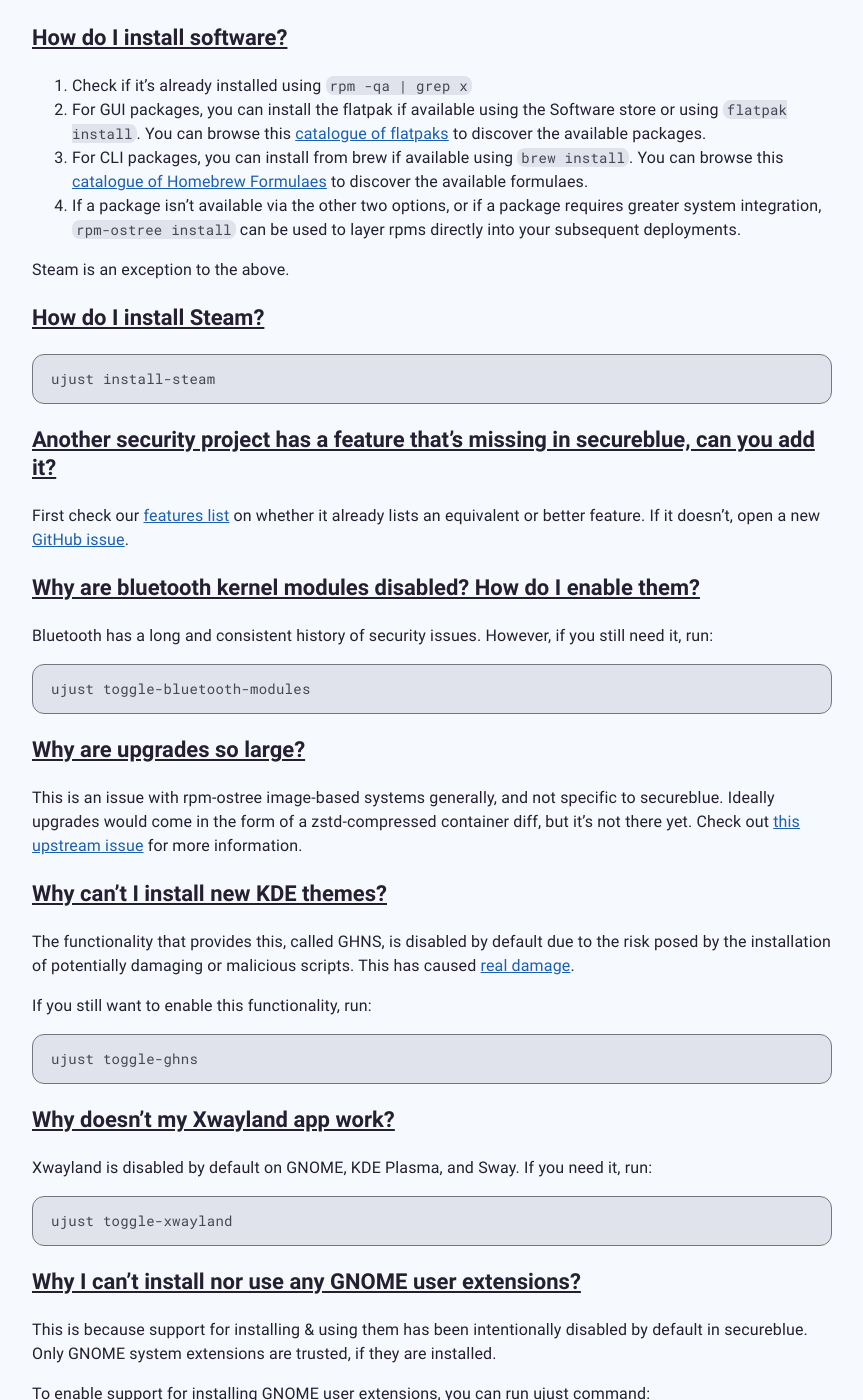
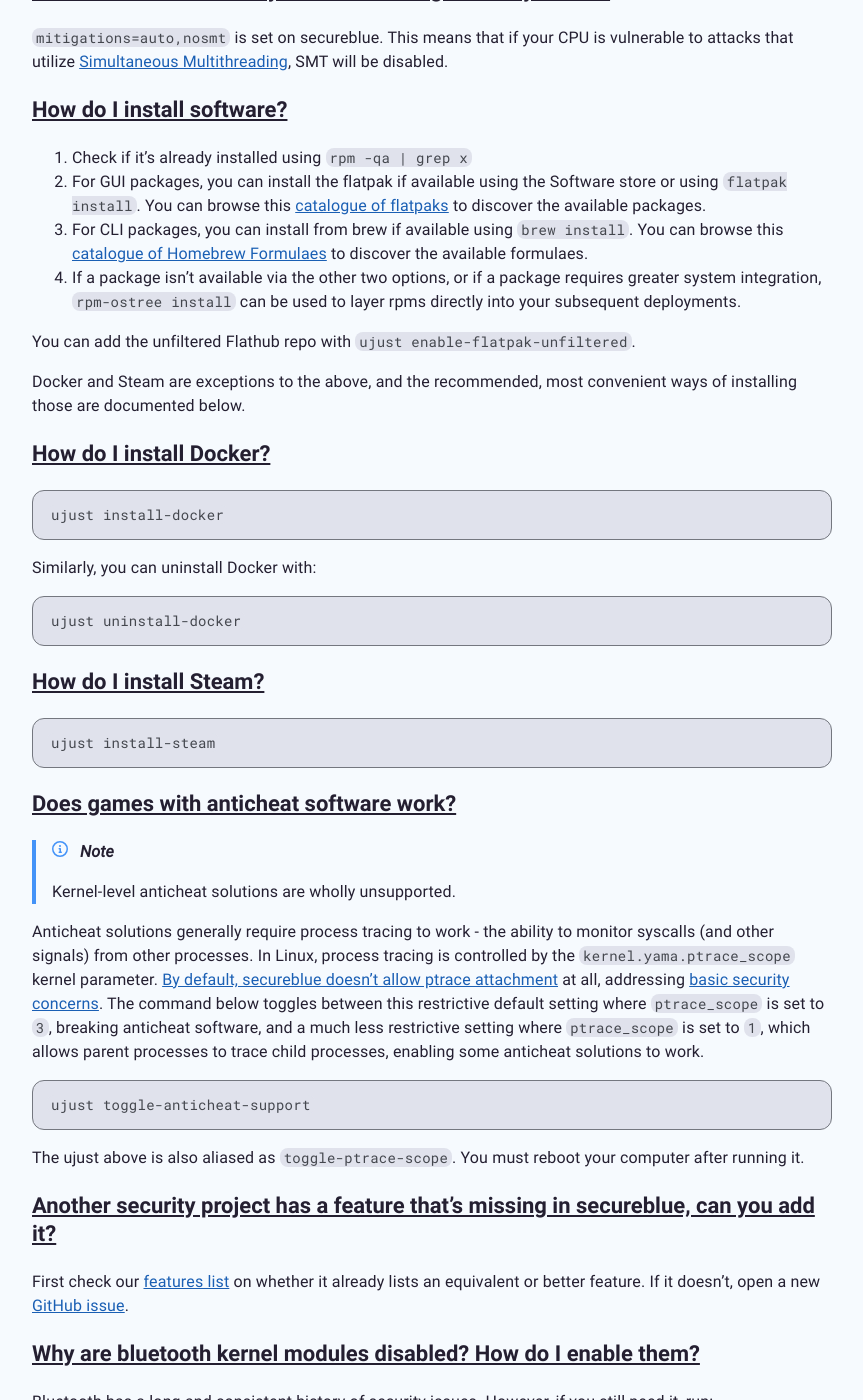
Before and after one commit to secureblue/secureblue.github.io, a Jekyll site: the page built from content/FAQ.md, in a window 1280 px wide and 1400 px high, scrolled down 1539 px. Shown: the whole window, without its empty margins (208-1071 px from the left). Built offline with Jekyll 4.4.1, drawn with Linux system fonts in a browser that asks for light colours; some of the changed text lies outside the part shown.

Commit message:
docs: document 4 more ujusts

````diff
--- a/content/FAQ.md
+++ b/content/FAQ.md
@@ -17,6 +17,9 @@
 - [On secureblue half of my CPU cores are gone. Why is this?](#smt)
 - [How do I install software?](#software)
 - [How do I install Steam?](#steam)
+- [Does games with anticheat software work?](#anticheat)
+- [How do I install Docker?](#docker)
+- [userns]
 - [Another security project has a feature that's missing in secureblue, can you add it?](#feature-request)
 - [Why are bluetooth kernel modules disabled? How do I enable them?](#bluetooth)
 - [Why are upgrades so large?](#upgrade-size)
@@ -73,7 +76,22 @@
 3. For CLI packages, you can install from brew if available using `brew install`. You can browse this [catalogue of Homebrew Formulaes](https://formulae.brew.sh) to discover the available formulaes.
 4. If a package isn't available via the other two options, or if a package requires greater system integration, `rpm-ostree install` can be used to layer rpms directly into your subsequent deployments.
 
-Steam is an exception to the above.
+You can add the unfiltered Flathub repo with `ujust enable-flatpak-unfiltered`.
+
+Docker and Steam are exceptions to the above, and the recommended, most convenient ways of installing those are documented below.
+
+### [How do I install Docker?](#docker)
+{: #docker}
+
+```
+ujust install-docker
+```
+
+Similarly, you can uninstall Docker with:
+
+```
+ujust uninstall-docker
+```
 
 ### [How do I install Steam?](#steam)
 {: #steam}
@@ -81,6 +99,19 @@
 ```
 ujust install-steam
 ```
+
+### [Does games with anticheat software work?](#anticheat)
+{: #anticheat}
+
+{% include alert.html type='note' content='Kernel-level anticheat solutions are wholly unsupported.' %}
+
+Anticheat solutions generally require process tracing to work - the ability to monitor syscalls (and other signals) from other processes. In Linux, process tracing is controlled by the `kernel.yama.ptrace_scope` kernel parameter. [By default, secureblue doesn't allow ptrace attachment](https://github.com/secureblue/secureblue/blob/605c8cfcd4723fef1e1e4764dcb6870e50514252/files/system/etc/sysctl.d/60-hardening.conf) at all, addressing [basic security concerns](https://www.kernel.org/doc/Documentation/security/Yama.txt). The command below toggles between this restrictive default setting where `ptrace_scope` is set to `3`, breaking anticheat software, and a much less restrictive setting where `ptrace_scope` is set to `1`, which allows parent processes to trace child processes, enabling some anticheat solutions to work.
+
+```
+ujust toggle-anticheat-support
+```
+
+The ujust above is also aliased as `toggle-ptrace-scope`. You must reboot your computer after running it.
 
 ### [Another security project has a feature that's missing in secureblue, can you add it?](#feature-request)
 {: #feature-request}
````
Also changed, not shown: content/FEATURES.md (+1 -0 lines).
